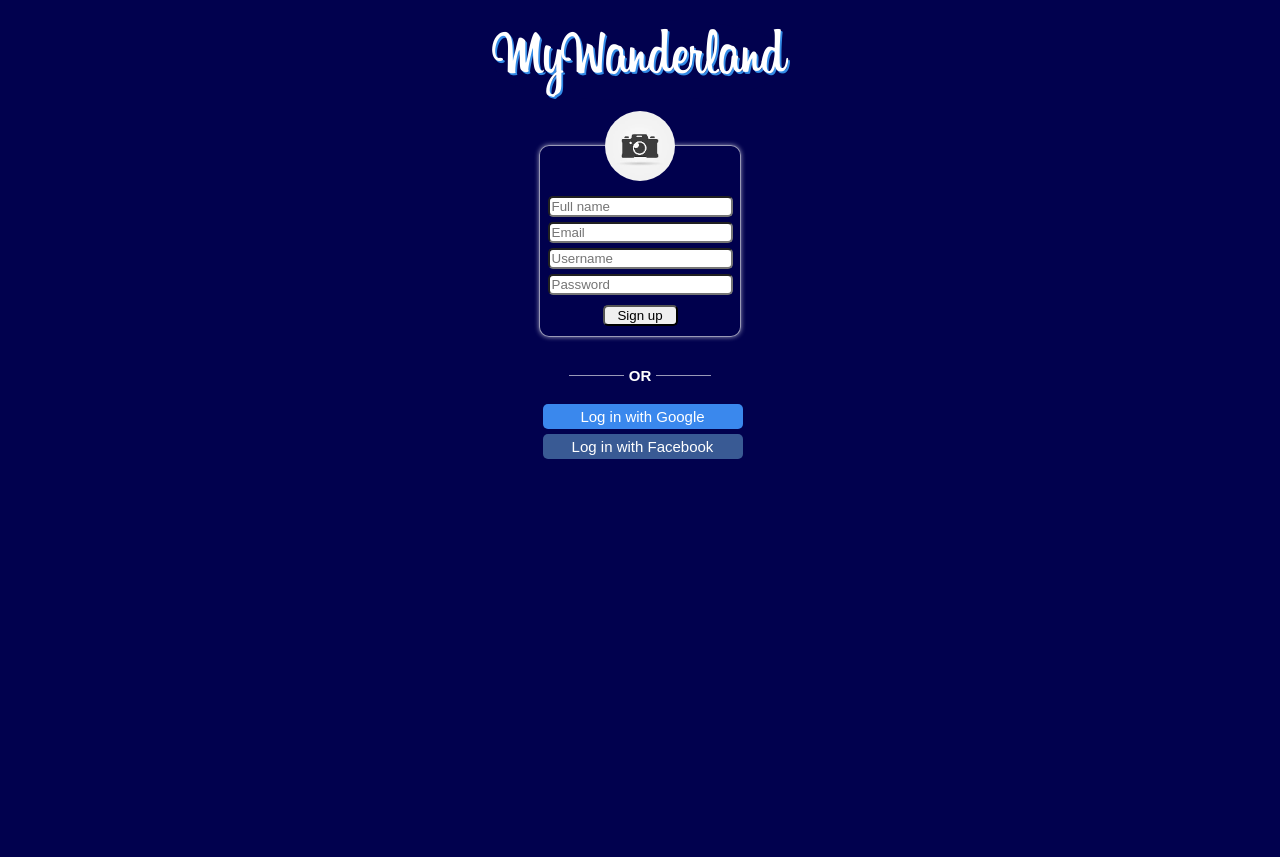
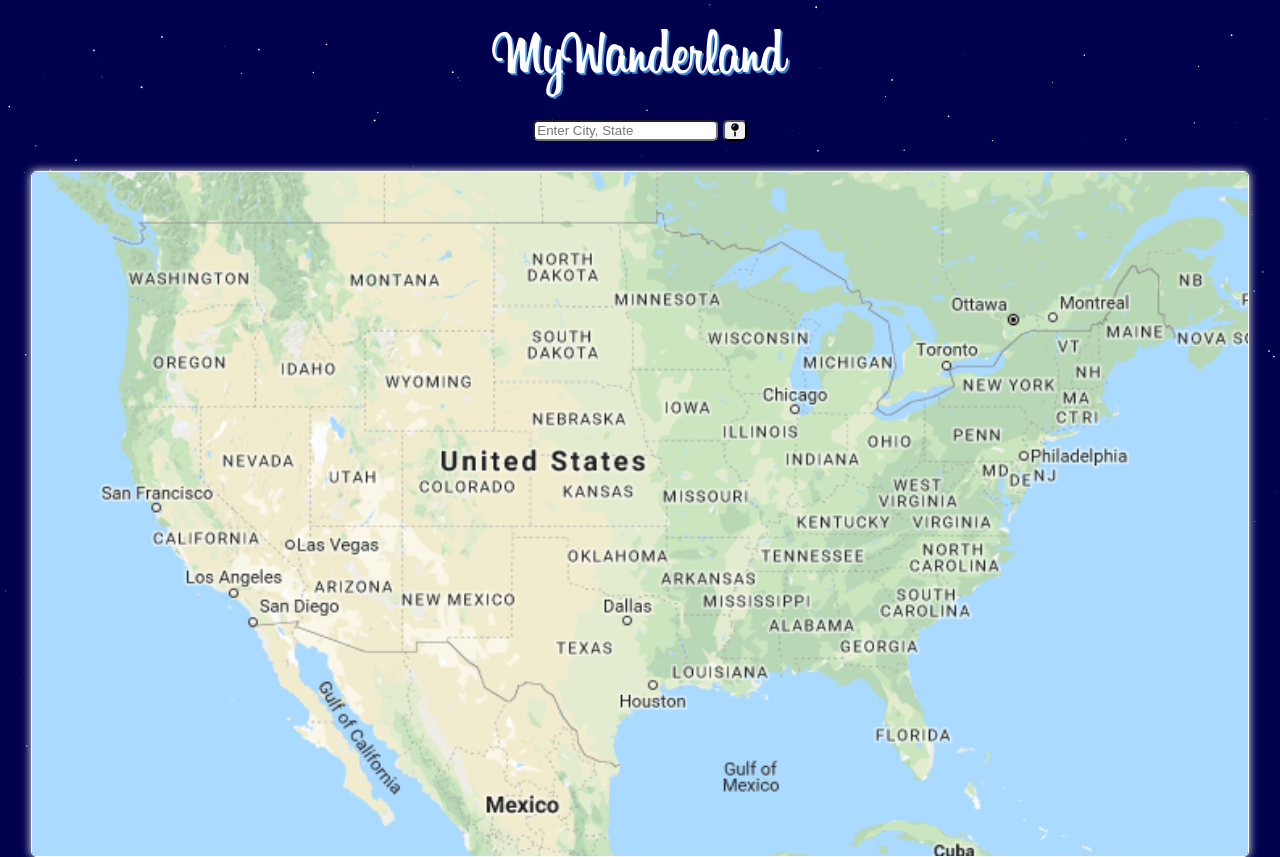
Before and after one commit to mmyenny/mywanderland-old, a React (Create React App) app: page / in a window 1280 px wide. Before the commit the page ends 800 px from the top, so only its background shows below. Built offline with nearby package versions, Linux system fonts and the light colour scheme.

Commit message:
Added background

```diff
--- a/public/index.html
+++ b/public/index.html
@@ -43,5 +43,6 @@
       To begin the development, run `npm start` or `yarn start`.
       To create a production bundle, use `npm run build` or `yarn build`.
     -->
+    <script src="canvas.js"></script>
   </body>
 </html>
--- a/src/App.js
+++ b/src/App.js
@@ -11,7 +11,7 @@ class App extends Component {
   render() {
     return (
       <div>
-        <Signup />
+        <Map />
       </div>
     )
   }
```
Also changed, not shown: public/canvas.js (renamed from src/Canvas.js).
